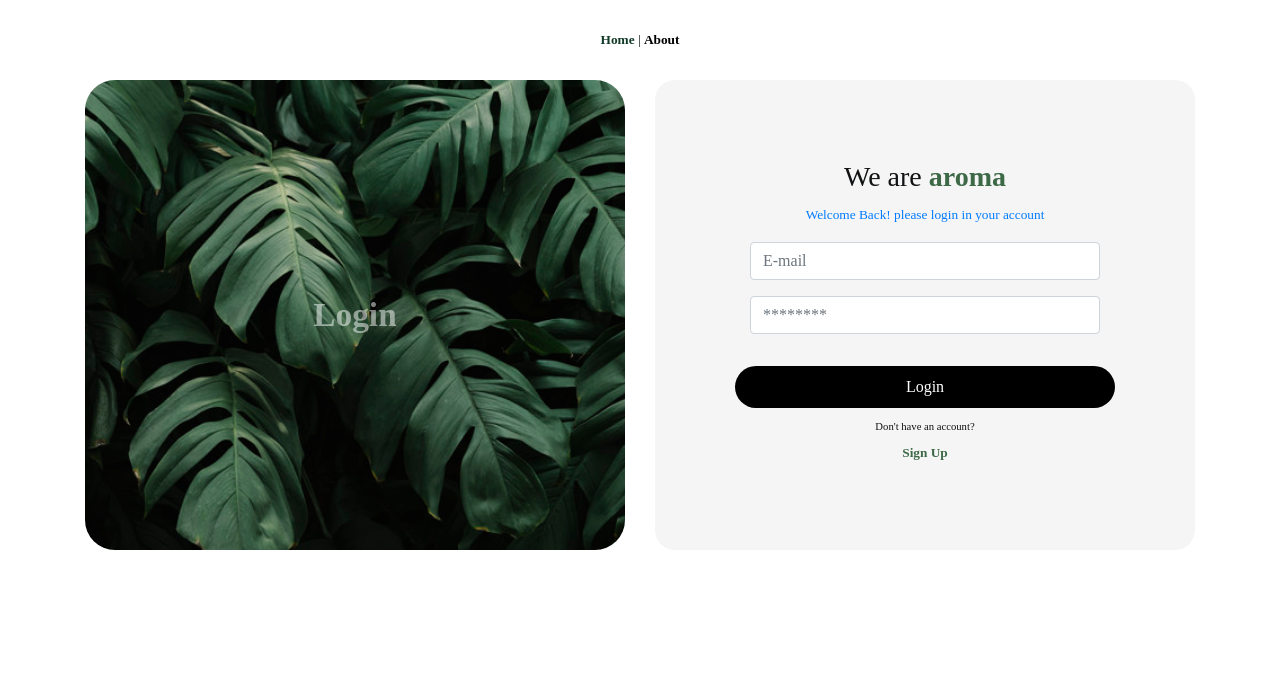
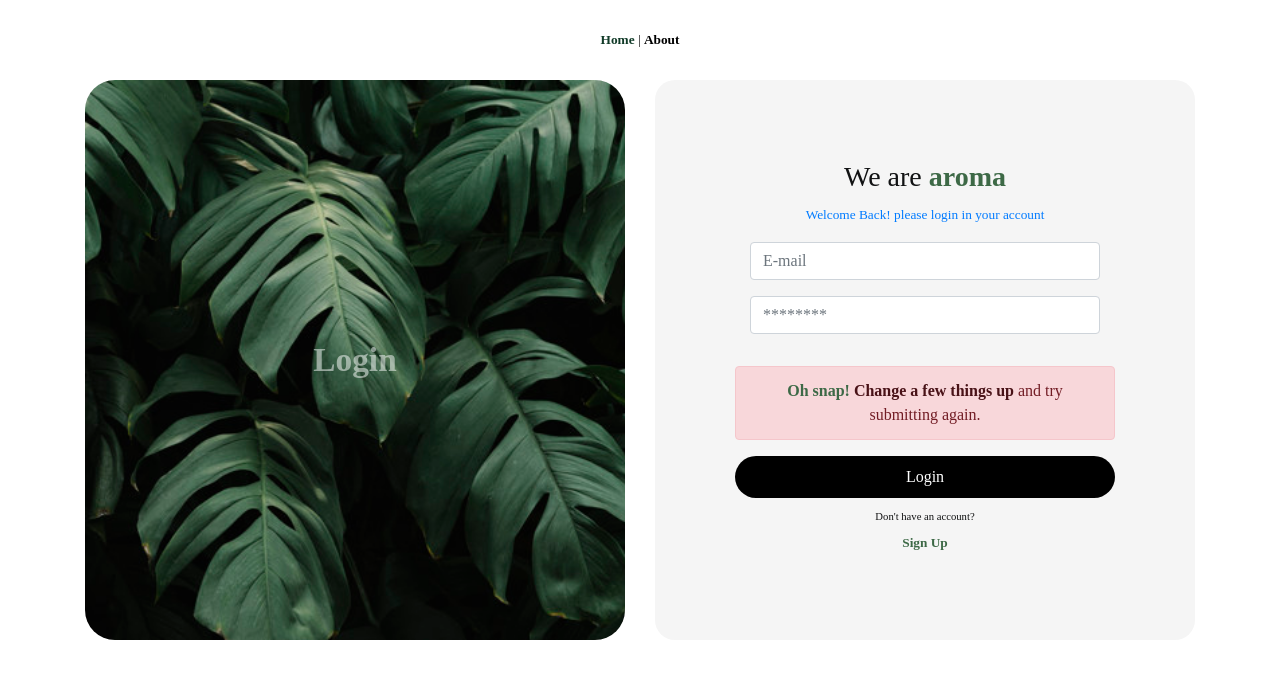
Before and after one commit to Proyecto-Integral-Web/154654, a Vue app in the folder practica_uno/practica_vue/: page / in a window 1280 px wide. Shown: the top 678 px of the page. Built offline with nearby package versions, Linux system fonts and the light colour scheme.

Commit message:
Validaciones Clase
27/02/2020

```diff
--- a/practica_uno/practica_vue/package.json
+++ b/practica_uno/practica_vue/package.json
@@ -6,7 +6,8 @@
     "serve": "vue-cli-service serve",
     "build": "vue-cli-service build",
     "test:unit": "vue-cli-service test:unit",
-    "lint": "vue-cli-service lint"
+    "lint": "vue-cli-service lint",
+    "deploy": "npm run build && firebase deploy"
   },
   "dependencies": {
     "bootstrap": "^4.4.1",
--- a/practica_uno/practica_vue/src/components/LoginForm.vue
+++ b/practica_uno/practica_vue/src/components/LoginForm.vue
@@ -47,6 +47,15 @@
       </div>
     </div>
     <div class="form-group mb-2">
+      <div
+        class="alert alert-danger"
+        role="alert"
+      >
+        <strong>Oh snap!</strong> <a
+          href="#"
+          class="alert-link"
+        >Change a few things up</a> and try submitting again.
+      </div>
       <div class="row">
         <div class="col">
           <button
@@ -102,7 +111,11 @@ export default {
       console.log('soy el login ')
       console.log(this.user.email)
       // Aqui llamo la funcion login de mi archivo auth.js
-      Auth.login(this.user)
+      Auth.login(this.user).catch(error => {
+        console.log('Estoy en LoginForm')
+        console.log('Esto es un error:' + error.code, error.message)
+        alert('Esto es un error')
+      })
       /* setTimeout(() => {
         // Luego de iniciar sesion nos envia a la pagina about
         this.$router.push({ name: 'about' })
--- a/practica_uno/practica_vue/src/components/SignUpForm.vue
+++ b/practica_uno/practica_vue/src/components/SignUpForm.vue
@@ -116,7 +116,7 @@ export default {
       console.log(this.user.email)
       setTimeout(() => {
         // Luego de iniciar sesion nos envia a la pagina about
-        this.$router.push({ name: 'about' })
+        this.$router.push({ name: 'login' })
         Auth.signUp(this.user)
       }, 1000)
     },
--- a/practica_uno/practica_vue/src/config/auth.js
+++ b/practica_uno/practica_vue/src/config/auth.js
@@ -12,14 +12,16 @@ export default {
       return user
     } return null
   },
-  login (data) {
-    fireApp.auth().signInWithEmailAndPassword(data.email, data.password).then(
+  async login (data) {
+    await fireApp.auth().signInWithEmailAndPassword(data.email, data.password).then(
       (result) => {
         console.log(result)
         router.push({ name: 'profile' })
       }
     ).catch((err) => {
       console.log(err)
+      //* Regresamos el error que se capture.
+      return Promise.reject(err)
     })
   },
   signUp (data) {
```
